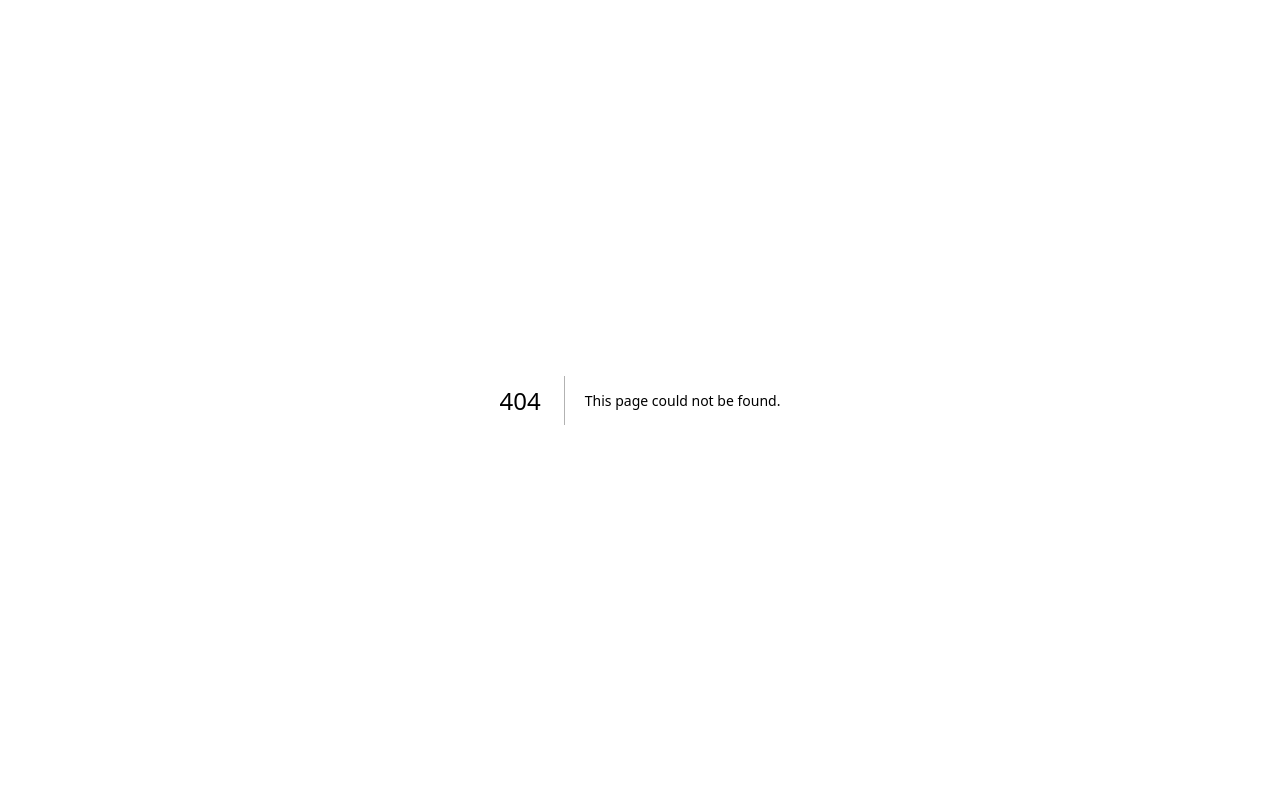
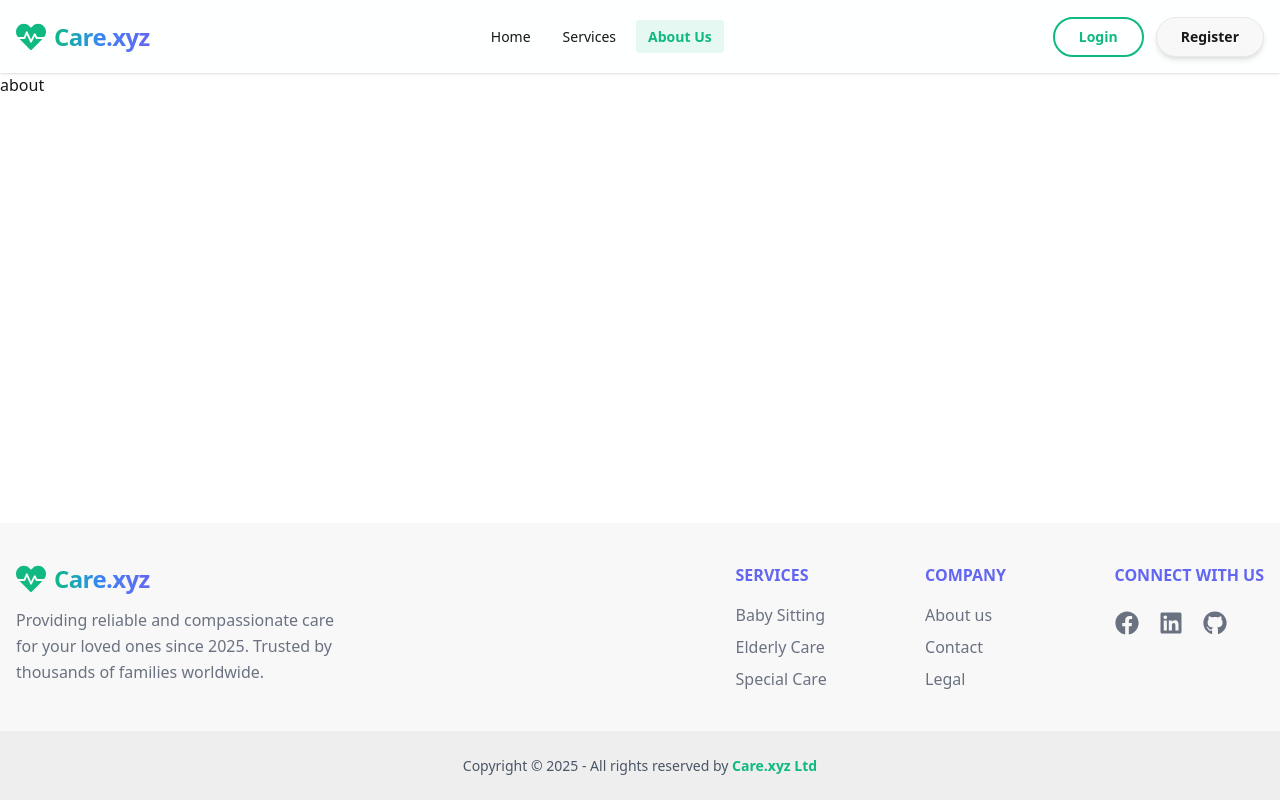
Before and after one commit to siam-khan-alt/care-xyz, a Next.js app: page /about in a window 1280 px wide. Before the commit this address had no page. Built offline with nearby package versions, Linux system fonts and the light colour scheme.

Commit message:
add and setup navbar, foter and create sevices , about page

```diff
--- a/package.json
+++ b/package.json
@@ -13,7 +13,8 @@
     "mongodb": "^7.0.0",
     "next": "16.1.0",
     "react": "19.2.3",
-    "react-dom": "19.2.3"
+    "react-dom": "19.2.3",
+    "react-icons": "^5.5.0"
   },
   "devDependencies": {
     "@tailwindcss/postcss": "^4.1.18",
@@ -21,5 +22,6 @@
     "eslint": "^9",
     "eslint-config-next": "16.1.0",
     "tailwindcss": "^4.1.18"
-  }
+  },
+  "browserslist": "> 1%"
 }
--- /dev/null
+++ b/src/app/about/page.jsx
@@ -0,0 +1,11 @@
+import React from 'react';
+
+const AboutPage = () => {
+    return (
+        <div>
+            <p>about</p>
+        </div>
+    );
+};
+
+export default AboutPage;
--- a/src/app/globals.css
+++ b/src/app/globals.css
@@ -42,3 +42,6 @@
     @apply border-none text-white shadow-md hover:shadow-xl hover:scale-105 transition-all duration-300;
   }
 }
+:root {
+  font-family: var(--font-poppins), sans-serif;
+}
--- a/src/app/layout.js
+++ b/src/app/layout.js
@@ -1,28 +1,29 @@
-import { Geist, Geist_Mono } from "next/font/google";
+import {  Poppins } from "next/font/google";
 import "./globals.css";
+import Navbar from "@/componants/Navbar";
+import Footer from "@/componants/Footer";
 
-const geistSans = Geist({
-  variable: "--font-geist-sans",
+const poppins = Poppins({
   subsets: ["latin"],
+  weight: ["300", "400", "500", "600", "700", "800"],
+  variable: "--font-poppins",
 });
-
-const geistMono = Geist_Mono({
-  variable: "--font-geist-mono",
-  subsets: ["latin"],
-});
-
 export const metadata = {
-  title: "Create Next App",
-  description: "Generated by create next app",
+  title: "Care.xyz | Trusted Home Care Services",
+  description: "Reliable babysitting, elderly care, and nursing services.",
 };
 
 export default function RootLayout({ children }) {
   return (
     <html lang="en">
       <body
-        className={`${geistSans.variable} ${geistMono.variable} antialiased`}
+        className={`${poppins.variable} font-sans antialiased`}
       >
-        {children}
+       <Navbar />
+        <main className="min-h-[calc(100vh-350px)]">
+          {children}
+        </main>
+        <Footer />
       </body>
     </html>
   );
--- /dev/null
+++ b/src/app/services/page.jsx
@@ -0,0 +1,11 @@
+import React from 'react';
+
+const ServicesPage = () => {
+    return (
+        <div>
+            <p>About</p>
+        </div>
+    );
+};
+
+export default ServicesPage;
--- /dev/null
+++ b/src/componants/Footer.jsx
@@ -0,0 +1,65 @@
+import { FaFacebook, FaGithub, FaLinkedin, FaHeartbeat } from "react-icons/fa";
+import Link from "next/link";
+
+const Footer = () => {
+  return (
+    <footer className="bg-base-200 text-base-content ">
+      <div className="container mx-auto px-4 py-10">
+        <div className="flex flex-col md:flex-row justify-between items-start gap-10">
+          <aside className="flex flex-col items-center md:items-start text-center md:text-left">
+            <div className="flex items-center gap-2 mb-3">
+              <FaHeartbeat className="text-primary text-3xl" />
+              <span className="text-2xl font-bold heading-gradient">Care.xyz</span>
+            </div>
+            <p className="max-w-xs text-gray-500 leading-relaxed">
+              Providing reliable and compassionate care for your loved ones since
+              2025. Trusted by thousands of families worldwide.
+            </p>
+          </aside>
+
+          <div className="grid grid-cols-2 sm:grid-cols-3 gap-10 w-full md:w-auto">
+            <nav className="flex flex-col gap-2 text-center sm:text-left">
+              <h6 className="footer-title text-secondary opacity-100 font-bold">Services</h6>
+              <Link href="#" className="link link-hover text-gray-500 hover:text-primary">Baby Sitting</Link>
+              <Link href="#" className="link link-hover text-gray-500 hover:text-primary">Elderly Care</Link>
+              <Link href="#" className="link link-hover text-gray-500 hover:text-primary">Special Care</Link>
+            </nav>
+
+            <nav className="flex flex-col gap-2 text-center sm:text-left">
+              <h6 className="footer-title text-secondary opacity-100 font-bold">Company</h6>
+              <Link href="#" className="link link-hover text-gray-500 hover:text-primary">About us</Link>
+              <Link href="#" className="link link-hover text-gray-500 hover:text-primary">Contact</Link>
+              <Link href="#" className="link link-hover text-gray-500 hover:text-primary">Legal</Link>
+            </nav>
+
+            <nav className="flex flex-col gap-4 col-span-2 sm:col-span-1 items-center sm:items-start">
+              <h6 className="footer-title text-secondary opacity-100 font-bold">Connect With Us</h6>
+              <div className="flex gap-5 text-2xl">
+                <a href="https://www.facebook.com/profile.php?id=100078237812772" target="_blank" rel="noopener noreferrer" className="text-gray-500 hover:text-[#1877F2] transition-all transform hover:scale-110">
+                  <FaFacebook />
+                </a>
+                <a href="https://www.linkedin.com/in/siam-khan-sp99/" target="_blank" rel="noopener noreferrer" className="text-gray-500 hover:text-[#0A66C2] transition-all transform hover:scale-110">
+                  <FaLinkedin />
+                </a>
+                <a href="https://github.com/siam-khan-alt" target="_blank" rel="noopener noreferrer" className="text-gray-500 hover:text-[#171515] transition-all transform hover:scale-110">
+                  <FaGithub />
+                </a>
+              </div>
+            </nav>
+          </div>
+        </div>
+      </div>
+
+      <div className="bg-base-300 py-6 border-t border-base-300">
+        <div className="container mx-auto px-4 text-center">
+          <p className="font-medium text-sm text-gray-600">
+            Copyright © {new Date().getFullYear()} - All rights reserved by{" "}
+            <span className="text-primary font-bold">Care.xyz Ltd</span>
+          </p>
+        </div>
+      </div>
+    </footer>
+  );
+};
+
+export default Footer;
--- /dev/null
+++ b/src/componants/Navbar.jsx
@@ -0,0 +1,110 @@
+"use client";
+
+import { useState } from "react";
+import { FaHeartbeat } from "react-icons/fa";
+import { HiMenuAlt3, HiX } from "react-icons/hi";
+import Link from "next/link";
+import { usePathname } from "next/navigation";
+
+const Navbar = () => {
+  const [isOpen, setIsOpen] = useState(false);
+  const pathname = usePathname();
+  const isActive = (path) => pathname === path;
+
+  const navLinks = (
+    <>
+      <li>
+        <Link
+          href="/"
+          className={isActive("/") ? "text-primary font-bold bg-primary/10" : "font-medium hover:text-primary transition-all"}
+          onClick={() => setIsOpen(false)}
+        >
+          Home
+        </Link>
+      </li>
+      <li>
+        <Link
+          href="/services"
+          className={isActive("/services") ? "text-primary font-bold bg-primary/10" : "font-medium hover:text-primary transition-all"}
+          onClick={() => setIsOpen(false)}
+        >
+          Services
+        </Link>
+      </li>
+      <li>
+        <Link
+          href="/about"
+          className={isActive("/about") ? "text-primary font-bold bg-primary/10" : "font-medium hover:text-primary transition-all"}
+          onClick={() => setIsOpen(false)}
+        >
+          About Us
+        </Link>
+      </li>
+    </>
+  );
+
+  return (
+    <nav className="bg-base-100/90 backdrop-blur-md sticky top-0 z-50 shadow-sm px-4 py-3">
+      <div className="container mx-auto flex justify-between items-center">
+        <Link href="/" className="flex items-center gap-2 flex-shrink-0">
+          <FaHeartbeat className="text-primary text-2xl md:text-3xl" />
+          <span className="text-xl md:text-2xl font-bold heading-gradient">Care.xyz</span>
+        </Link>
+
+        <div className="hidden lg:flex flex-1 justify-center">
+          <ul className="menu menu-horizontal px-1 gap-2 font-medium">
+            {navLinks}
+          </ul>
+        </div>
+
+        <div className="flex items-center gap-3">
+          <div className="hidden md:flex items-center gap-3">
+            <Link href="/login" className="btn btn-outline btn-primary rounded-full px-6 border-2 font-bold hover:!text-white">
+              Login
+            </Link>
+            <Link href="/register" className="btn btn-gradient rounded-full px-6 shadow-md font-bold">
+              Register
+            </Link>
+          </div>
+
+          <button
+            onClick={() => setIsOpen(!isOpen)}
+            className="lg:hidden p-2 text-primary text-3xl transition-all duration-300"
+          >
+            {isOpen ? <HiX /> : <HiMenuAlt3 />}
+          </button>
+        </div>
+      </div>
+
+      <div
+        className={`lg:hidden absolute left-0 w-full bg-base-100 border-b shadow-xl transition-all duration-300 ease-in-out z-40 overflow-hidden ${
+          isOpen ? "top-[100%] opacity-100 max-h-[500px]" : "top-[-500%] opacity-0 max-h-0"
+        }`}
+      >
+        <div className="container mx-auto">
+          <ul className="menu menu-vertical p-5 gap-3">
+            {navLinks}
+            <div className="grid grid-cols-2 gap-4 mt-4">
+              <Link
+                href="/login"
+                className="btn btn-outline btn-primary rounded-xl font-bold"
+                onClick={() => setIsOpen(false)}
+              >
+                Login
+              </Link>
+              <Link
+                href="/register"
+                className="btn btn-gradient rounded-xl font-bold"
+                onClick={() => setIsOpen(false)}
+              >
+                Register
+              </Link>
+            </div>
+          </ul>
+        </div>
+      </div>
+    </nav>
+  );
+};
+
+export default Navbar;
```
Also changed, not shown: 1 other file (tests, documents, lock files or other folders).
